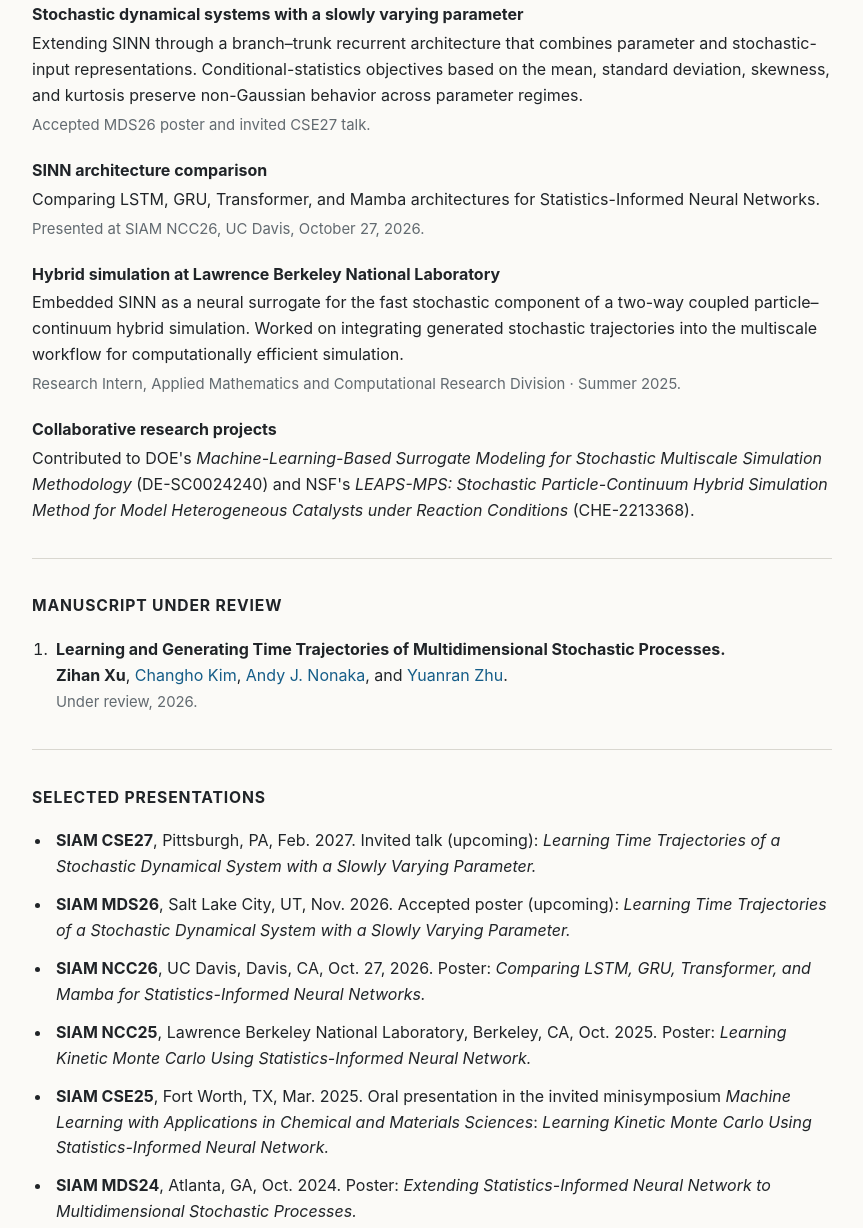
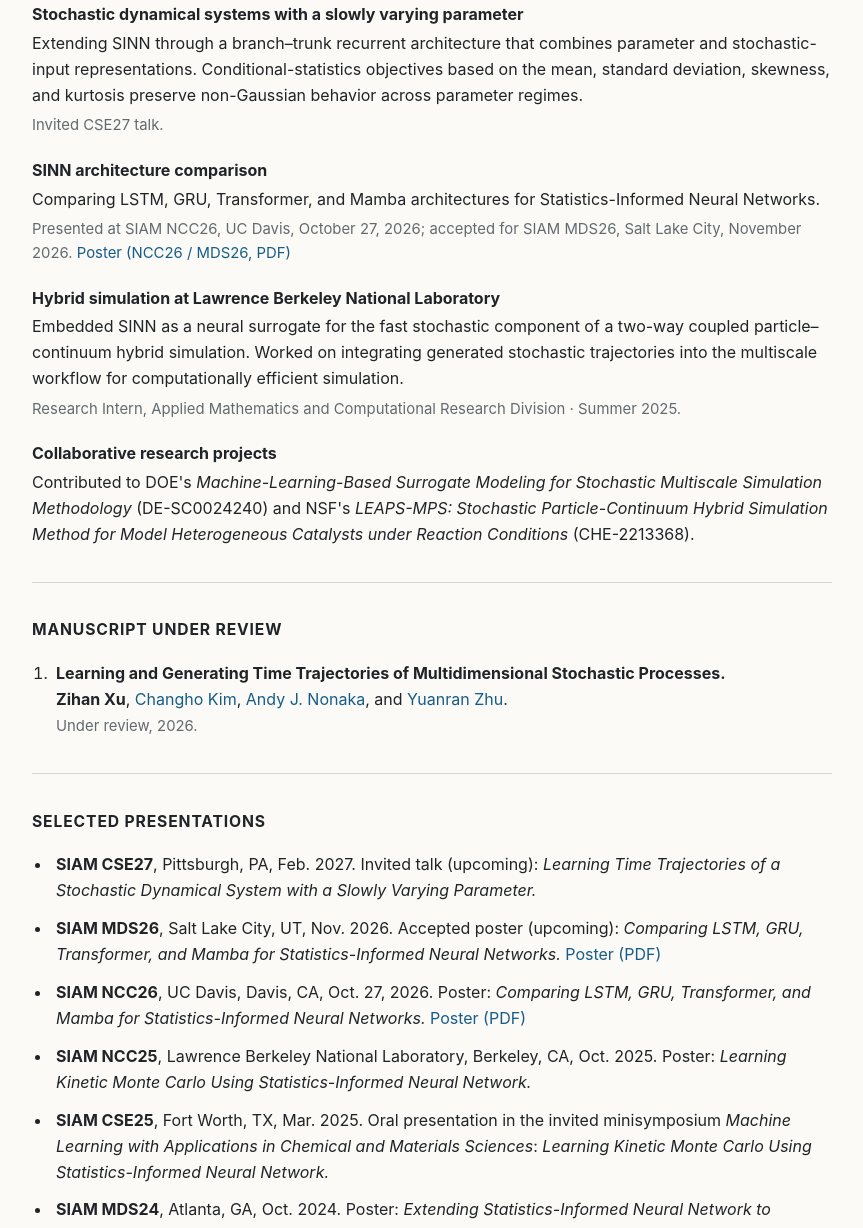
Before and after one commit to Zihan-Xu527/zihan-xu527.github.io, a plain HTML site: page index.html in a window 1280 px wide. Shown: the part 1267-2495 px from the top of the page, without its empty margins (208-1071 px from the left). Drawn offline with Linux system fonts and the light colour scheme.

Commit message:
Publish shared NCC26 and MDS26 SINN comparison poster

```diff
--- a/index.html
+++ b/index.html
@@ -57,7 +57,7 @@
       <section aria-labelledby="news-heading">
         <h2 id="news-heading">News</h2>
         <ul class="dated-list">
-          <li><time datetime="2026-11">Nov. 2026</time><span>Poster accepted for SIAM MDS26: <em>Learning Time Trajectories of a Stochastic Dynamical System with a Slowly Varying Parameter.</em></span></li>
+          <li><time datetime="2026-11">Nov. 2026</time><span>Poster accepted for SIAM MDS26: <em>Comparing LSTM, GRU, Transformer, and Mamba for Statistics-Informed Neural Networks.</em> <a href="assets/SINN-backbone-comparison-poster.pdf">Poster (PDF)</a></span></li>
           <li><time datetime="2026-10-27">Oct. 2026</time><span>Presented <em>Comparing LSTM, GRU, Transformer, and Mamba for Statistics-Informed Neural Networks</em> at SIAM NCC26, UC Davis.</span></li>
           <li><time datetime="2026-10">Oct. 2026</time><span>Completed <em>Cancer Genomics and Precision Oncology</em> through Harvard Medical School HMX.</span></li>
           <li><time datetime="2026">Fall 2026</time><span>Received a SIAM Travel Award and a UC Merced Graduate Division Travel Fellowship.</span></li>
@@ -77,12 +77,12 @@
           <article>
             <h3>Stochastic dynamical systems with a slowly varying parameter</h3>
             <p>Extending SINN through a branch–trunk recurrent architecture that combines parameter and stochastic-input representations. Conditional-statistics objectives based on the mean, standard deviation, skewness, and kurtosis preserve non-Gaussian behavior across parameter regimes.</p>
-            <p class="note">Accepted MDS26 poster and invited CSE27 talk.</p>
+            <p class="note">Invited CSE27 talk.</p>
           </article>
           <article>
             <h3>SINN architecture comparison</h3>
             <p>Comparing LSTM, GRU, Transformer, and Mamba architectures for Statistics-Informed Neural Networks.</p>
-            <p class="note">Presented at SIAM NCC26, UC Davis, October 27, 2026.</p>
+            <p class="note">Presented at SIAM NCC26, UC Davis, October 27, 2026; accepted for SIAM MDS26, Salt Lake City, November 2026. <a href="assets/SINN-backbone-comparison-poster.pdf">Poster (NCC26 / MDS26, PDF)</a></p>
           </article>
           <article>
             <h3>Hybrid simulation at Lawrence Berkeley National Laboratory</h3>
@@ -111,8 +111,8 @@
         <h2 id="presentations-heading">Selected Presentations</h2>
         <ul class="presentation-list">
           <li><strong>SIAM CSE27</strong>, Pittsburgh, PA, Feb. 2027. Invited talk (upcoming): <em>Learning Time Trajectories of a Stochastic Dynamical System with a Slowly Varying Parameter.</em></li>
-          <li><strong>SIAM MDS26</strong>, Salt Lake City, UT, Nov. 2026. Accepted poster (upcoming): <em>Learning Time Trajectories of a Stochastic Dynamical System with a Slowly Varying Parameter.</em></li>
-          <li><strong>SIAM NCC26</strong>, UC Davis, Davis, CA, Oct. 27, 2026. Poster: <em>Comparing LSTM, GRU, Transformer, and Mamba for Statistics-Informed Neural Networks.</em></li>
+          <li><strong>SIAM MDS26</strong>, Salt Lake City, UT, Nov. 2026. Accepted poster (upcoming): <em>Comparing LSTM, GRU, Transformer, and Mamba for Statistics-Informed Neural Networks.</em> <a href="assets/SINN-backbone-comparison-poster.pdf">Poster (PDF)</a></li>
+          <li><strong>SIAM NCC26</strong>, UC Davis, Davis, CA, Oct. 27, 2026. Poster: <em>Comparing LSTM, GRU, Transformer, and Mamba for Statistics-Informed Neural Networks.</em> <a href="assets/SINN-backbone-comparison-poster.pdf">Poster (PDF)</a></li>
           <li><strong>SIAM NCC25</strong>, Lawrence Berkeley National Laboratory, Berkeley, CA, Oct. 2025. Poster: <em>Learning Kinetic Monte Carlo Using Statistics-Informed Neural Network.</em></li>
           <li><strong>SIAM CSE25</strong>, Fort Worth, TX, Mar. 2025. Oral presentation in the invited minisymposium <em>Machine Learning with Applications in Chemical and Materials Sciences</em>: <em>Learning Kinetic Monte Carlo Using Statistics-Informed Neural Network.</em></li>
           <li><strong>SIAM MDS24</strong>, Atlanta, GA, Oct. 2024. Poster: <em>Extending Statistics-Informed Neural Network to Multidimensional Stochastic Processes.</em></li>
```
Also changed, not shown: 1 other file.
